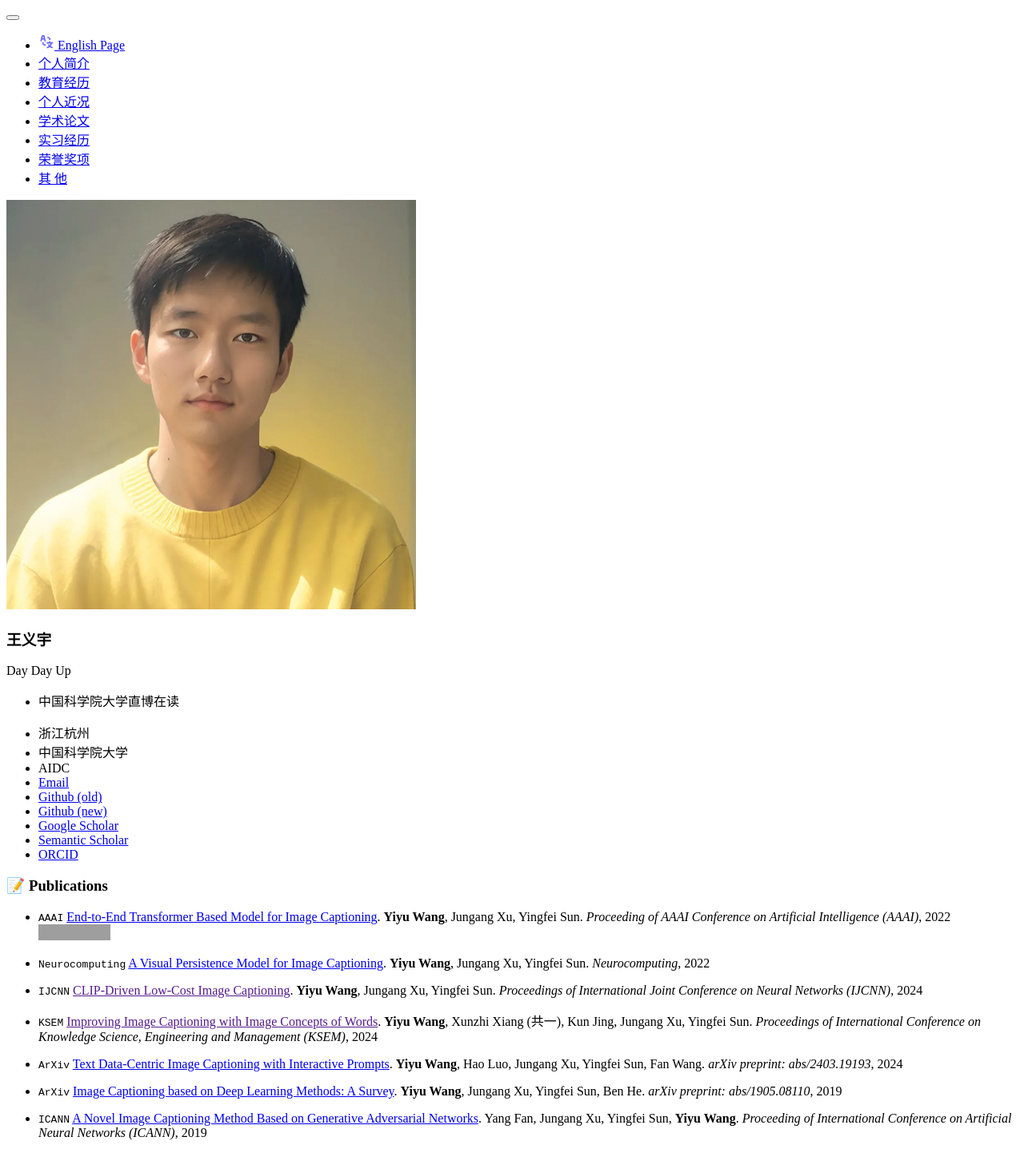
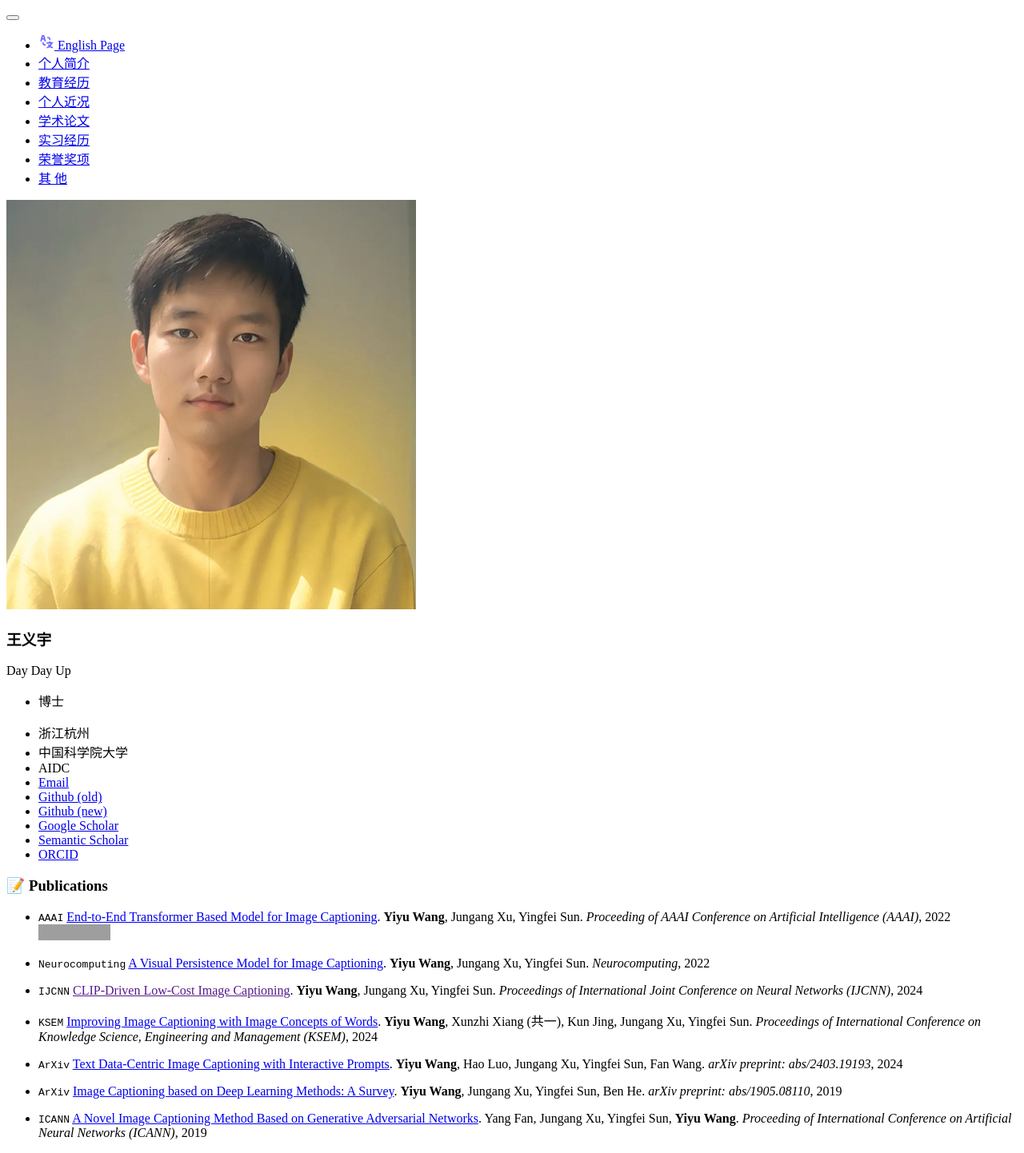
Before and after one commit to curya-wangyiyu/about_cn, a Jekyll site: the page built from _pages/includes/publications.md, in a window 1280 px wide. Shown: the whole page at 80% size. Built offline with Jekyll 4.4.1, drawn with Linux system fonts in a browser that asks for light colours; our own code applies the rules of GitHub Pages for plain Markdown files; grey boxes are pictures that could not be loaded.

Commit message:
update some infos

```diff
--- a/_config.yml
+++ b/_config.yml
@@ -7,7 +7,7 @@
 
 # Site Settings
 title                    : "王义宇"
-description              : "中国科学院大学直博在读"
+description              : "博士"
 repository               : "curya-wangyiyu/curya-wangyiyu.github.io"
 google_scholar_stats_use_cdn : true
 
--- a/_pages/includes/publications.md
+++ b/_pages/includes/publications.md
@@ -6,7 +6,7 @@
 
 - ``IJCNN`` [CLIP-Driven Low-Cost Image Captioning](). **Yiyu Wang**, Jungang Xu, Yingfei Sun. _Proceedings of International Joint Conference on Neural Networks (IJCNN)_, 2024
 
-- ``KSEM`` [Improving Image Captioning with Image Concepts of Words](). **Yiyu Wang**, Xunzhi Xiang (共一), Kun Jing, Jungang Xu, Yingfei Sun. _Proceedings of International Conference on Knowledge Science, Engineering and Management (KSEM)_, 2024
+- ``KSEM`` [Improving Image Captioning with Image Concepts of Words](https://link.springer.com/chapter/10.1007/978-981-97-5495-3_27). **Yiyu Wang**, Xunzhi Xiang (共一), Kun Jing, Jungang Xu, Yingfei Sun. _Proceedings of International Conference on Knowledge Science, Engineering and Management (KSEM)_, 2024
 
 - ``ArXiv`` [Text Data-Centric Image Captioning with Interactive Prompts](https://arxiv.org/abs/2403.19193). **Yiyu Wang**, Hao Luo, Jungang Xu, Yingfei Sun, Fan Wang. _arXiv preprint: abs/2403.19193_, 2024
 
```
